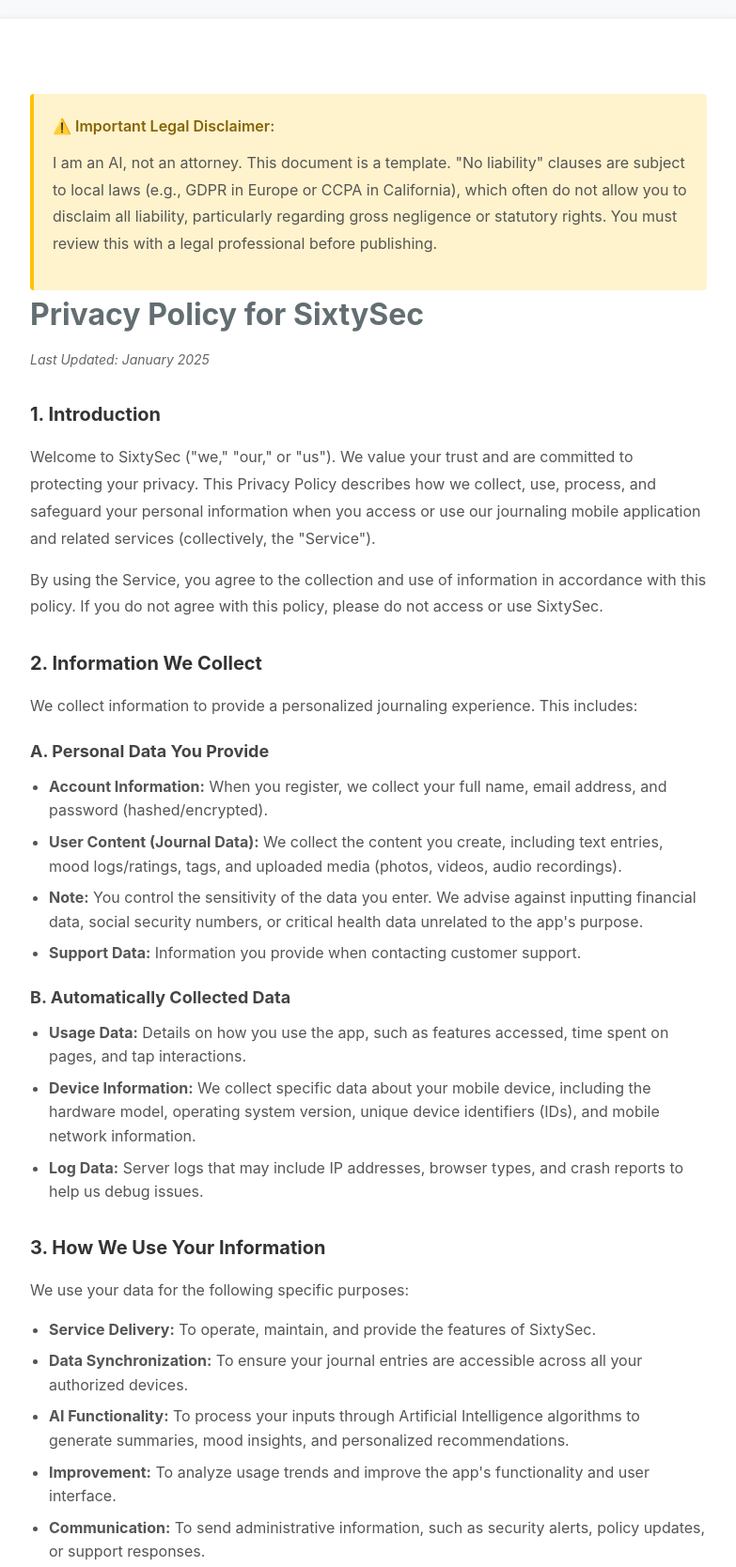
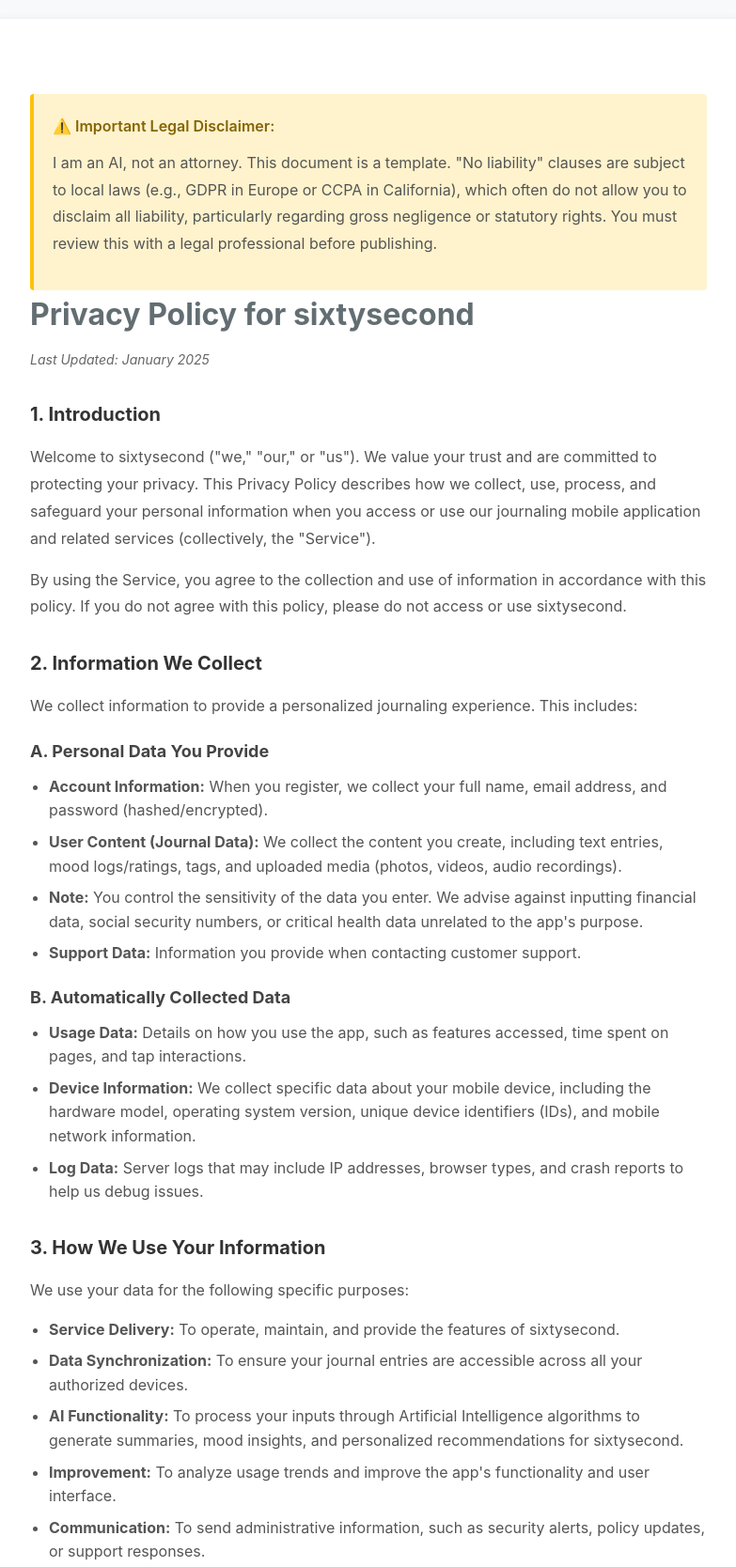
Before and after one commit to Levis3000/rork-emotenote-legal, a website: page privacy-policy.html in a window 1280 px wide. Shown: the top 1668 px of the page at 94% size, without its empty margins (248-1031 px from the left). Drawn offline with Linux system fonts and the light colour scheme.

Commit message:
Update app name from SixtySec to sixtysecond

```diff
--- a/privacy-policy.html
+++ b/privacy-policy.html
@@ -3,7 +3,7 @@
 <head>
     <meta charset="UTF-8">
     <meta name="viewport" content="width=device-width, initial-scale=1.0">
-    <title>Privacy Policy - SixtySec</title>
+    <title>Privacy Policy - sixtysecond</title>
     <style>
         * {
             margin: 0;
@@ -111,15 +111,15 @@
             <p>I am an AI, not an attorney. This document is a template. "No liability" clauses are subject to local laws (e.g., GDPR in Europe or CCPA in California), which often do not allow you to disclaim all liability, particularly regarding gross negligence or statutory rights. You must review this with a legal professional before publishing.</p>
         </div>
 
-        <h1>Privacy Policy for SixtySec</h1>
+        <h1>Privacy Policy for sixtysecond</h1>
         <p class="updated">Last Updated: January 2025</p>
 
         <h2>1. Introduction</h2>
         <p>
-            Welcome to SixtySec ("we," "our," or "us"). We value your trust and are committed to protecting your privacy. This Privacy Policy describes how we collect, use, process, and safeguard your personal information when you access or use our journaling mobile application and related services (collectively, the "Service").
+            Welcome to sixtysecond ("we," "our," or "us"). We value your trust and are committed to protecting your privacy. This Privacy Policy describes how we collect, use, process, and safeguard your personal information when you access or use our journaling mobile application and related services (collectively, the "Service").
         </p>
         <p>
-            By using the Service, you agree to the collection and use of information in accordance with this policy. If you do not agree with this policy, please do not access or use SixtySec.
+            By using the Service, you agree to the collection and use of information in accordance with this policy. If you do not agree with this policy, please do not access or use sixtysecond.
         </p>
 
         <h2>2. Information We Collect</h2>
@@ -143,9 +143,9 @@
         <h2>3. How We Use Your Information</h2>
         <p>We use your data for the following specific purposes:</p>
         <ul>
-            <li><strong>Service Delivery:</strong> To operate, maintain, and provide the features of SixtySec.</li>
+            <li><strong>Service Delivery:</strong> To operate, maintain, and provide the features of sixtysecond.</li>
             <li><strong>Data Synchronization:</strong> To ensure your journal entries are accessible across all your authorized devices.</li>
-            <li><strong>AI Functionality:</strong> To process your inputs through Artificial Intelligence algorithms to generate summaries, mood insights, and personalized recommendations.</li>
+            <li><strong>AI Functionality:</strong> To process your inputs through Artificial Intelligence algorithms to generate summaries, mood insights, and personalized recommendations for sixtysecond.</li>
             <li><strong>Improvement:</strong> To analyze usage trends and improve the app's functionality and user interface.</li>
             <li><strong>Communication:</strong> To send administrative information, such as security alerts, policy updates, or support responses.</li>
         </ul>
@@ -168,7 +168,7 @@
         <div class="liability-section">
             <h3>Security Disclaimer (Limitation of Liability):</h3>
             <p>
-                While we strive to use commercially acceptable means to protect your Personal Data, no method of transmission over the Internet or method of electronic storage is 100% secure. We cannot guarantee its absolute security. By using the Service, you acknowledge and accept that you assume the risk that your data may be accessed, disclosed, altered, or destroyed by a breach of any of our physical, technical, or managerial safeguards. To the fullest extent permitted by law, SixtySec shall not be liable for unauthorized access to your data.
+                While we strive to use commercially acceptable means to protect your Personal Data, no method of transmission over the Internet or method of electronic storage is 100% secure. We cannot guarantee its absolute security. By using the Service, you acknowledge and accept that you assume the risk that your data may be accessed, disclosed, altered, or destroyed by a breach of any of our physical, technical, or managerial safeguards. To the fullest extent permitted by law, sixtysecond shall not be liable for unauthorized access to your data.
             </p>
         </div>
 
@@ -183,7 +183,7 @@
                 </ul>
             </li>
             <li><strong>Legal Requirements:</strong> We may disclose your information if required to do so by law or in the good-faith belief that such action is necessary to comply with state and federal laws, a judicial proceeding, court order, or legal process.</li>
-            <li><strong>Business Transfers:</strong> If SixtySec is involved in a merger, acquisition, or sale of assets, your data may be transferred as part of that transaction.</li>
+            <li><strong>Business Transfers:</strong> If sixtysecond is involved in a merger, acquisition, or sale of assets, your data may be transferred as part of that transaction.</li>
         </ul>
 
         <h2>7. Your Rights</h2>
@@ -207,7 +207,7 @@
             <h2>9. Limitation of Liability Regarding Data</h2>
             <p><strong>Please read this section carefully.</strong></p>
             <p>
-                To the maximum extent permitted by applicable law, in no event shall SixtySec, its affiliates, agents, directors, employees, suppliers, or licensors be liable for:
+                To the maximum extent permitted by applicable law, in no event shall sixtysecond, its affiliates, agents, directors, employees, suppliers, or licensors be liable for:
             </p>
             <ul>
                 <li>Any indirect, punitive, incidental, special, consequential, or exemplary damages, including without limitation damages for loss of profits, goodwill, use, data, or other intangible losses, arising out of or relating to the use of, or inability to use, this service.</li>
```
